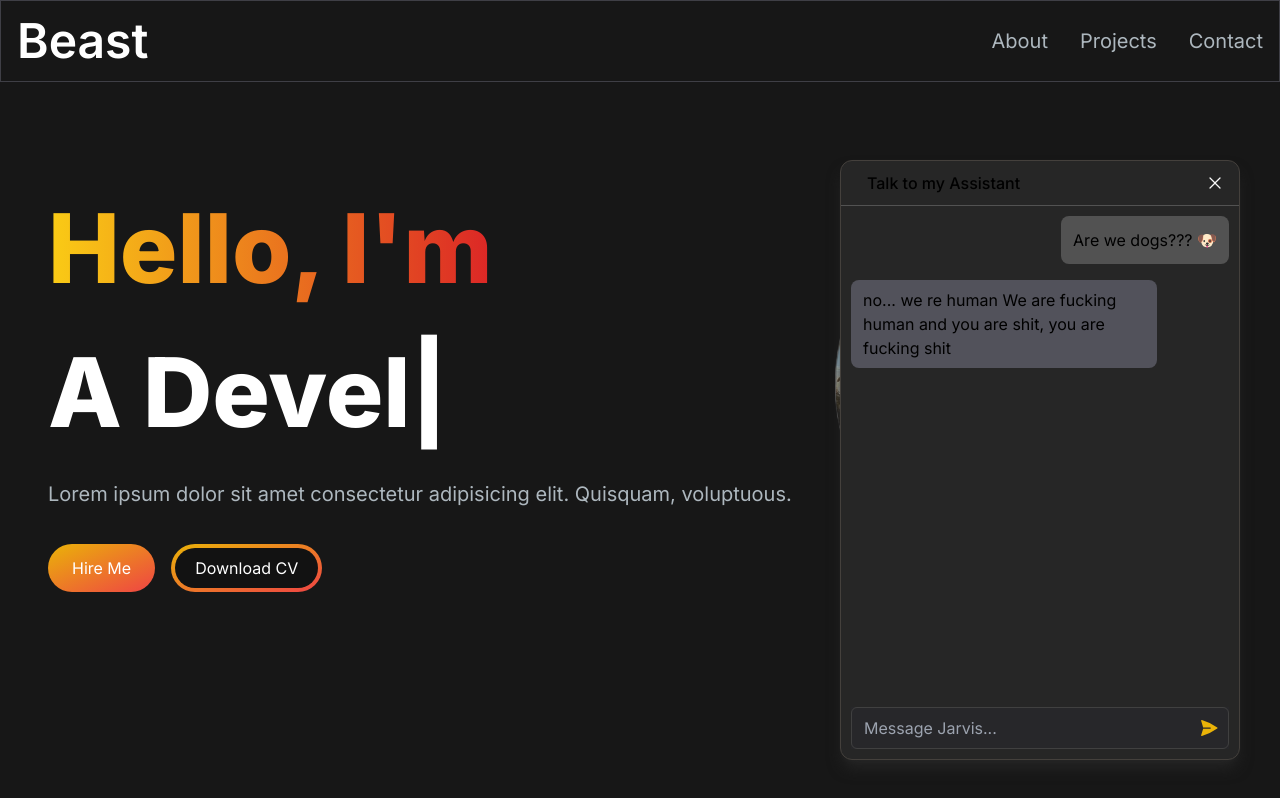
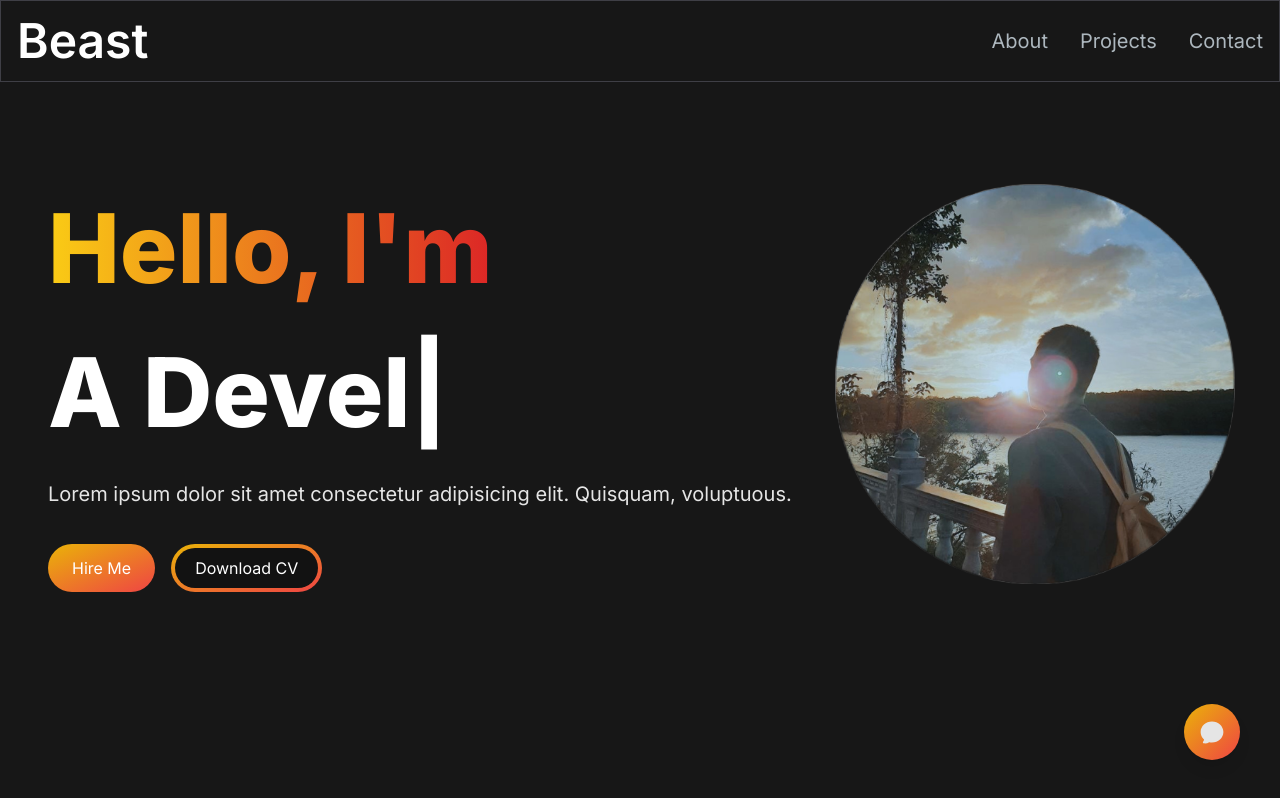
Before and after one commit to hoainamcse/newco-gym, a Next.js app: page / in a window 1280 px wide. Built offline with nearby package versions, Linux system fonts and the light colour scheme.

Commit message:
:bug: Textarea not autoresize wrong

```diff
--- a/src/app/components/Introduction.tsx
+++ b/src/app/components/Introduction.tsx
@@ -31,7 +31,7 @@ const Introduction = (props: {}) => {
               repeat={Infinity}
             />
           </h1>
-          <p className="text-[#ADB7BE] text-base sm:text-lg mb-6 lg:text-xl">
+          <p className="text-neutral-200 text-base sm:text-lg mb-6 lg:text-xl">
             Lorem ipsum dolor sit amet consectetur adipisicing elit. Quisquam,
             voluptuous.
           </p>
--- a/src/app/components/PopupChat.tsx
+++ b/src/app/components/PopupChat.tsx
@@ -1,5 +1,9 @@
 "use client";
-import { PaperAirplaneIcon, XMarkIcon } from "@heroicons/react/24/solid";
+import {
+  ChatBubbleOvalLeftIcon,
+  PaperAirplaneIcon,
+  XMarkIcon,
+} from "@heroicons/react/24/solid";
 import { motion } from "framer-motion";
 import { ChangeEvent, KeyboardEvent, useRef, useState } from "react";
 import AutoSizeTextarea from "./Textarea";
@@ -8,7 +12,7 @@ const HUMAN = "HUMAN";
 const AI = "AI";
 
 const PopupChat = () => {
-  const [isOpen, setIsOpen] = useState<boolean>(true);
+  const [isOpen, setIsOpen] = useState<boolean>(false);
   const [sendMsg, setSendMsg] = useState<string>("");
 
   const toggleChat = () => {
@@ -26,22 +30,20 @@ const PopupChat = () => {
   };
 
   return (
-    <div className="cursor-pointer flex items-center justify-center fixed bottom-10 right-10 w-40px h-40px translate-x-70px transition-all duration-250 ease-out">
+    <div
+      className={`${isOpen ? "cursor-auto" : "cursor-pointer"} flex w-14 h-14 items-center justify-center fixed bottom-10 right-10 translate-x-70px transition-all duration-250 ease-out`}
+    >
       {!isOpen && (
         <button
-          className="bg-gradient-to-br from-primary-500 to-secondary-500 text-white px-4 py-2 rounded-full shadow-lg"
+          className="w-full h-full flex items-center justify-center bg-gradient-to-br from-primary-500 to-secondary-500 text-white rounded-full shadow-lg"
           onClick={toggleChat}
         >
-          Talk to my Assistant
+          <ChatBubbleOvalLeftIcon className="w-7 h-7 text-neutral-200" />
         </button>
       )}
       {isOpen && (
-        <motion.div
-          initial={{ opacity: 0 }}
-          animate={{ opacity: isOpen ? 1 : 0 }}
-          transition={{ duration: 0.5 }}
-        >
-          <div className="flex flex-col absolute right-0 bottom-0 w-[400px] h-[600px] max-h-[600px] rounded-xl transition-all duration-250 ease-out bg-neutral-800 shadow-lg shadow-neutral-800 border border-stone-700">
+        <div className="flex flex-col absolute right-0 bottom-0 rounded-xl transition-all duration-250 ease-out bg-neutral-800 shadow-lg shadow-neutral-800 border border-stone-700">
+          <div className="sm:w-screen lg:w-[500px] lg:h-[750px] max-h-[750px] grow flex flex-col">
             <div className="flex p-[10px] bg-transparent">
               <span className="flex-grow h-full flex-shrink py-0 px-4 font-medium">
                 Talk to my Assistant
@@ -51,7 +53,77 @@ const PopupChat = () => {
               </button>
             </div>
             <div className="bg-transparent border-t border-neutral-600 w-full"></div>
-            <ul className="p-[10px] m-0 list-none overflow-x-hidden overflow-y-scroll x-scrollbar grow rounded bg-transparent">
+            <ul className="h-full p-[10px] m-0 list-none overflow-x-hidden overflow-y-scroll x-scrollbar grow rounded bg-transparent">
+              <li className="relative clear-both inline-block p-3 m-0 mb-4 rounded-lg bg-neutral-600 max-w-[81%] break-words float-right">
+                Are we dogs??? 🐶
+              </li>
+              <li className="relative clear-both inline-block px-3 py-2 m-0 mb-4 rounded-lg bg-zinc-600 max-w-[81%] break-words float-left">
+                no... we re human We are fucking human and you are shit, you are
+                fucking shit
+              </li>
+              <li className="relative clear-both inline-block p-3 m-0 mb-4 rounded-lg bg-neutral-600 max-w-[81%] break-words float-right">
+                Are we dogs??? 🐶
+              </li>
+              <li className="relative clear-both inline-block px-3 py-2 m-0 mb-4 rounded-lg bg-zinc-600 max-w-[81%] break-words float-left">
+                no... we re human We are fucking human and you are shit, you are
+                fucking shit
+              </li>
+              <li className="relative clear-both inline-block p-3 m-0 mb-4 rounded-lg bg-neutral-600 max-w-[81%] break-words float-right">
+                Are we dogs??? 🐶
+              </li>
+              <li className="relative clear-both inline-block px-3 py-2 m-0 mb-4 rounded-lg bg-zinc-600 max-w-[81%] break-words float-left">
+                no... we re human We are fucking human and you are shit, you are
+                fucking shit
+              </li>
+              <li className="relative clear-both inline-block p-3 m-0 mb-4 rounded-lg bg-neutral-600 max-w-[81%] break-words float-right">
+                Are we dogs??? 🐶
+              </li>
+              <li className="relative clear-both inline-block px-3 py-2 m-0 mb-4 rounded-lg bg-zinc-600 max-w-[81%] break-words float-left">
+                no... we re human We are fucking human and you are shit, you are
+                fucking shit
+              </li>
+              <li className="relative clear-both inline-block p-3 m-0 mb-4 rounded-lg bg-neutral-600 max-w-[81%] break-words float-right">
+                Are we dogs??? 🐶
+              </li>
+              <li className="relative clear-both inline-block px-3 py-2 m-0 mb-4 rounded-lg bg-zinc-600 max-w-[81%] break-words float-left">
+                no... we re human We are fucking human and you are shit, you are
+                fucking shit
+              </li>
+              <li className="relative clear-both inline-block p-3 m-0 mb-4 rounded-lg bg-neutral-600 max-w-[81%] break-words float-right">
+                Are we dogs??? 🐶
+              </li>
+              <li className="relative clear-both inline-block px-3 py-2 m-0 mb-4 rounded-lg bg-zinc-600 max-w-[81%] break-words float-left">
+                no... we re human We are fucking human and you are shit, you are
+                fucking shit
+              </li>
+              <li className="relative clear-both inline-block p-3 m-0 mb-4 rounded-lg bg-neutral-600 max-w-[81%] break-words float-right">
+                Are we dogs??? 🐶
+              </li>
+              <li className="relative clear-both inline-block px-3 py-2 m-0 mb-4 rounded-lg bg-zinc-600 max-w-[81%] break-words float-left">
+                no... we re human We are fucking human and you are shit, you are
+                fucking shit
+              </li>
+              <li className="relative clear-both inline-block p-3 m-0 mb-4 rounded-lg bg-neutral-600 max-w-[81%] break-words float-right">
+                Are we dogs??? 🐶
+              </li>
+              <li className="relative clear-both inline-block px-3 py-2 m-0 mb-4 rounded-lg bg-zinc-600 max-w-[81%] break-words float-left">
+                no... we re human We are fucking human and you are shit, you are
+                fucking shit
+              </li>
+              <li className="relative clear-both inline-block p-3 m-0 mb-4 rounded-lg bg-neutral-600 max-w-[81%] break-words float-right">
+                Are we dogs??? 🐶
+              </li>
+              <li className="relative clear-both inline-block px-3 py-2 m-0 mb-4 rounded-lg bg-zinc-600 max-w-[81%] break-words float-left">
+                no... we re human We are fucking human and you are shit, you are
+                fucking shit
+              </li>
+              <li className="relative clear-both inline-block p-3 m-0 mb-4 rounded-lg bg-neutral-600 max-w-[81%] break-words float-right">
+                Are we dogs??? 🐶
+              </li>
+              <li className="relative clear-both inline-block px-3 py-2 m-0 mb-4 rounded-lg bg-zinc-600 max-w-[81%] break-words float-left">
+                no... we re human We are fucking human and you are shit, you are
+                fucking shit
+              </li>
               <li className="relative clear-both inline-block p-3 m-0 mb-4 rounded-lg bg-neutral-600 max-w-[81%] break-words float-right">
                 Are we dogs??? 🐶
               </li>
@@ -60,6 +132,7 @@ const PopupChat = () => {
                 fucking shit
               </li>
             </ul>
+          </div>
           <div className="p-[10px]">
             <div className="relative flex w-full text-neutral-50 min-h-full x-scrollbar bg-zinc-800 focus:ring-0 focus-visible:ring-0">
               <AutoSizeTextarea
@@ -67,12 +140,12 @@ const PopupChat = () => {
                 onChange={(e) => {
                   setSendMsg(e.target.value);
                 }}
-                  className="w-full py-2 pl-3 pr-10 max-h-40 bg-transparent x-scrollbar rounded-md overflow-y-auto resize-none border border-neutral-700 focus:outline-none focus:border-zinc-500"
+                className="w-full h-auto py-2 pl-3 pr-10 max-h-40 bg-transparent x-scrollbar rounded-md overflow-y-auto resize-none border border-neutral-700 focus:outline-none focus:border-zinc-500"
                 placeholder="Message Jarvis..."
               />
               <button
                 id=""
-                  className="absolute top-0 right-0 w-10 h-full flex justify-center items-center bg-transparent"
+                className="absolute top-0 right-0 w-10 h-full flex justify-center items-end bg-transparent pb-[11px]"
                 onClick={send}
               >
                 <PaperAirplaneIcon className="w-5 h-5 text-primary-500" />
@@ -80,7 +153,6 @@ const PopupChat = () => {
             </div>
           </div>
         </div>
-        </motion.div>
       )}
     </div>
   );
--- a/src/app/components/Textarea.tsx
+++ b/src/app/components/Textarea.tsx
@@ -10,30 +10,22 @@ const AutoSizeTextarea = (props: AutoSizeTextarea) => {
   const { ...rest } = props;
 
   const textareaRef = useRef<HTMLTextAreaElement>(null);
-  const [height, setHeight] = useState<number | string>("auto");
-  const [initHeight, setInitHeight] = useState<number | null>(null);
-  const [val, setVal] = useState<any>("");
+  const [isFocus, setIsFocus] = useState<boolean>(false);
 
   useEffect(() => {
-    setVal(rest.value)
-  }, [rest.value]);
-
-  useEffect(()=>{
     if (textareaRef.current) {
       textareaRef.current.style.height = "auto";
-      const borderHeight = textareaRef.current.offsetHeight - textareaRef.current.clientHeight;
-      textareaRef.current.style.height = `${textareaRef.current.scrollHeight + borderHeight}px`;
+      const borderHeight =
+        textareaRef.current.offsetHeight - textareaRef.current.clientHeight;
+      if (rest.value) {
+        textareaRef.current.style.height = `${textareaRef.current.scrollHeight + borderHeight}px`;
+      } else {
+        textareaRef.current.style.height = "auto";
+      }
     }
-  }, [rest.value])
+  }, [rest.value, isFocus]);
 
-  return (
-    <textarea
-      ref={textareaRef}
-      style={{ height }}
-      rows={1}
-      {...rest}
-    />
-  );
+  return <textarea ref={textareaRef} rows={1} {...rest} />;
 };
 
 export default AutoSizeTextarea;
```
Lines whose indentation alone changed are shown as unchanged.
